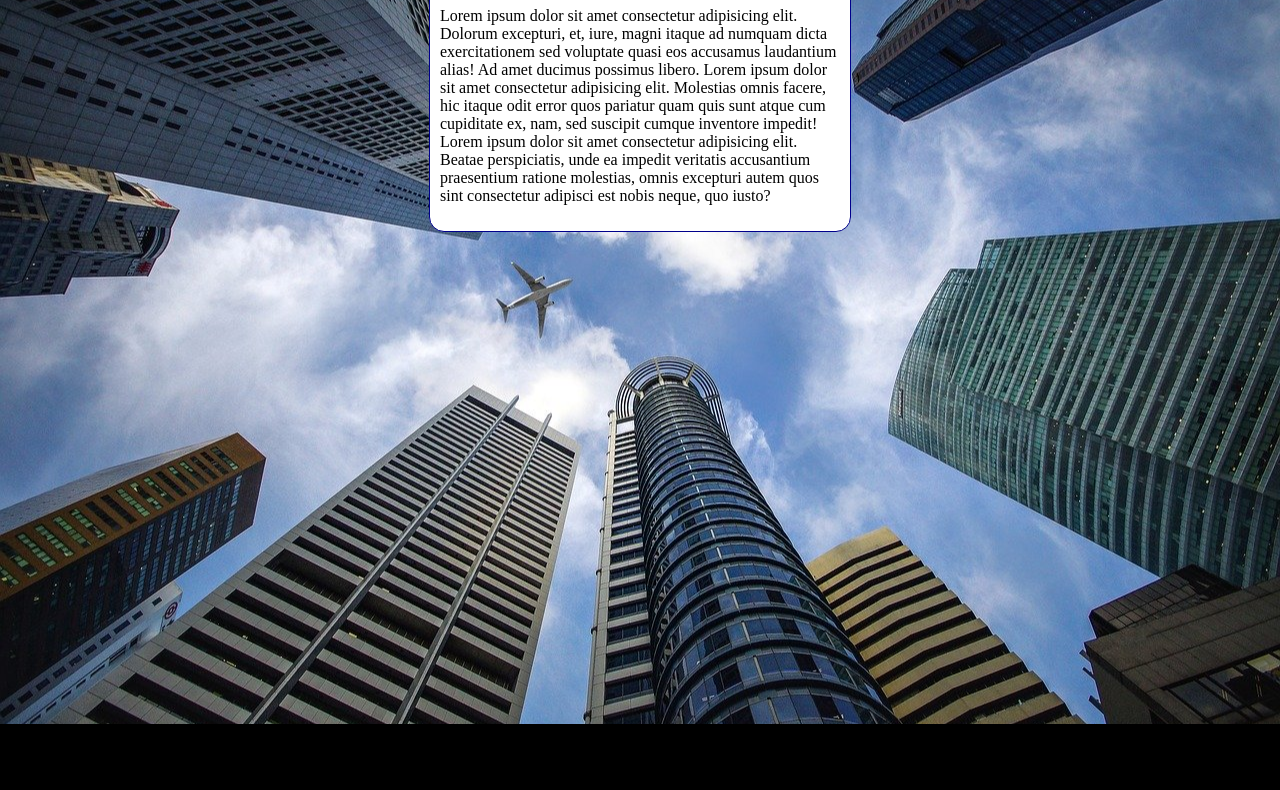
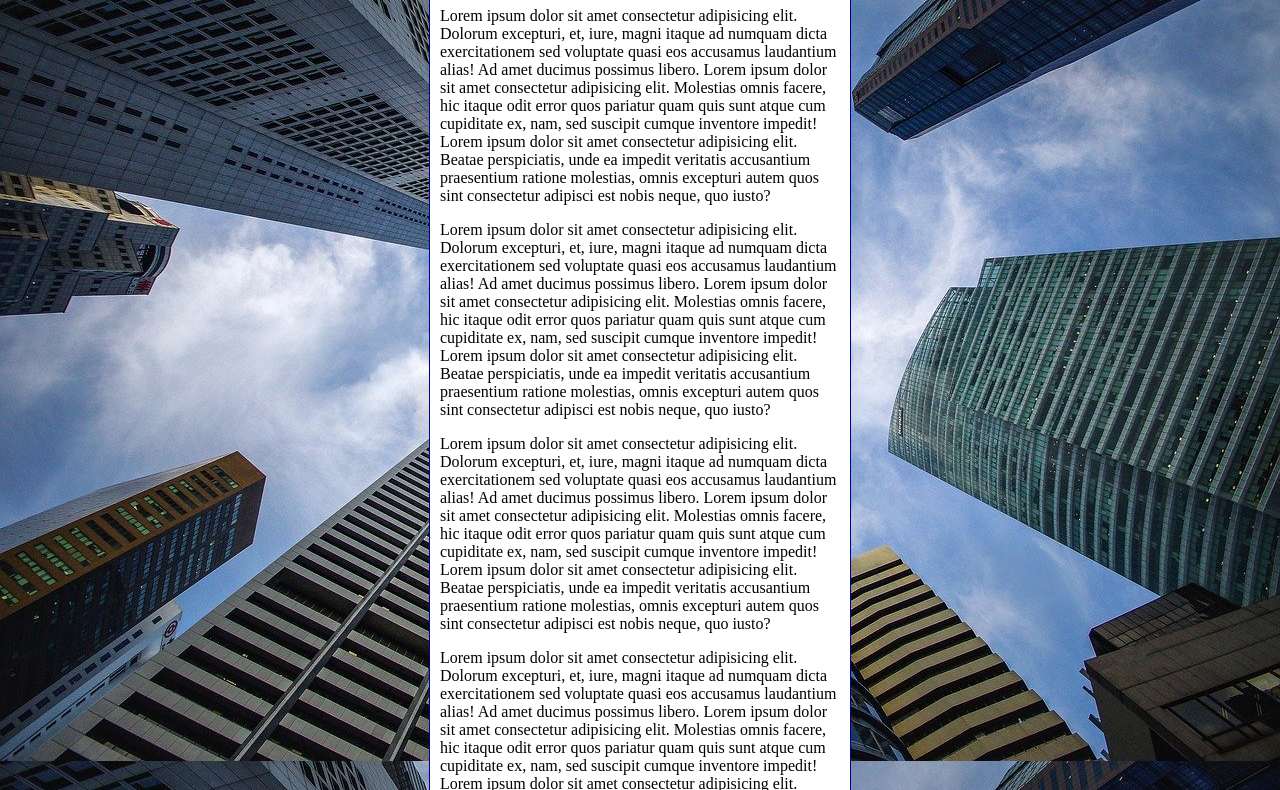
Before and after one commit to MatheusAlbano/html-css, a plain HTML site: page modulo 2/ex22/fundo006.html in a window 1280 px wide. Shown: the part 92-882 px from the top of the page. Before the commit the page ends 816 px from the top, so only its background shows below. Drawn offline with Linux system fonts and the light colour scheme.

Commit message:
att ex22

```diff
--- a/modulo 2/ex22/fundo006.html
+++ b/modulo 2/ex22/fundo006.html
@@ -3,19 +3,28 @@
 <head>
     <meta charset="UTF-8">
     <meta name="viewport" content="width=device-width, initial-scale=1.0">
-    <title>Posicionamento</title>
+    <title>Fundo Fixo de Tela</title>
     <style>
         body {
+
             height: 100vh;
+            /*
             background-color: black;
             background-image: url("imagens/wallpaper002.jpg");
             background-position: center center;
             background-repeat: no-repeat;
             background-size: cover;
+            background-attachment: fixed; */
+
+            /*shorthand - background
+                color > image > position > repeat > [size] > attachment*/
+
+            background: black url("imagens/wallpaper002.jpg") center center no-repeat fixed;
+            background-size: cover;
         }
         main {
             background-color: white;
-            width: 400px;
+            max-width: 400px;
             padding: 10px;
             margin: auto;
             border: 1px solid darkblue;
@@ -28,6 +37,9 @@
     <main>
         <h1>Teste de Imagem de Fundo</h1>
         <p>Lorem ipsum dolor sit amet consectetur adipisicing elit. Dolorum excepturi, et, iure, magni itaque ad numquam dicta exercitationem sed voluptate quasi eos accusamus laudantium alias! Ad amet ducimus possimus libero. Lorem ipsum dolor sit amet consectetur adipisicing elit. Molestias omnis facere, hic itaque odit error quos pariatur quam quis sunt atque cum cupiditate ex, nam, sed suscipit cumque inventore impedit! Lorem ipsum dolor sit amet consectetur adipisicing elit. Beatae perspiciatis, unde ea impedit veritatis accusantium praesentium ratione molestias, omnis excepturi autem quos sint consectetur adipisci est nobis neque, quo iusto?</p>
+        <p>Lorem ipsum dolor sit amet consectetur adipisicing elit. Dolorum excepturi, et, iure, magni itaque ad numquam dicta exercitationem sed voluptate quasi eos accusamus laudantium alias! Ad amet ducimus possimus libero. Lorem ipsum dolor sit amet consectetur adipisicing elit. Molestias omnis facere, hic itaque odit error quos pariatur quam quis sunt atque cum cupiditate ex, nam, sed suscipit cumque inventore impedit! Lorem ipsum dolor sit amet consectetur adipisicing elit. Beatae perspiciatis, unde ea impedit veritatis accusantium praesentium ratione molestias, omnis excepturi autem quos sint consectetur adipisci est nobis neque, quo iusto?</p>
+        <p>Lorem ipsum dolor sit amet consectetur adipisicing elit. Dolorum excepturi, et, iure, magni itaque ad numquam dicta exercitationem sed voluptate quasi eos accusamus laudantium alias! Ad amet ducimus possimus libero. Lorem ipsum dolor sit amet consectetur adipisicing elit. Molestias omnis facere, hic itaque odit error quos pariatur quam quis sunt atque cum cupiditate ex, nam, sed suscipit cumque inventore impedit! Lorem ipsum dolor sit amet consectetur adipisicing elit. Beatae perspiciatis, unde ea impedit veritatis accusantium praesentium ratione molestias, omnis excepturi autem quos sint consectetur adipisci est nobis neque, quo iusto?</p>
+        <p>Lorem ipsum dolor sit amet consectetur adipisicing elit. Dolorum excepturi, et, iure, magni itaque ad numquam dicta exercitationem sed voluptate quasi eos accusamus laudantium alias! Ad amet ducimus possimus libero. Lorem ipsum dolor sit amet consectetur adipisicing elit. Molestias omnis facere, hic itaque odit error quos pariatur quam quis sunt atque cum cupiditate ex, nam, sed suscipit cumque inventore impedit! Lorem ipsum dolor sit amet consectetur adipisicing elit. Beatae perspiciatis, unde ea impedit veritatis accusantium praesentium ratione molestias, omnis excepturi autem quos sint consectetur adipisci est nobis neque, quo iusto?</p>
     </main>
 
 </body>
```
